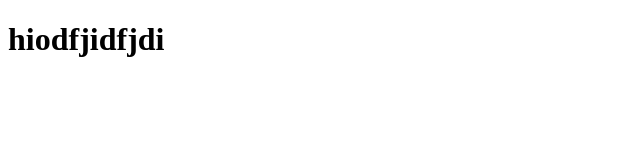
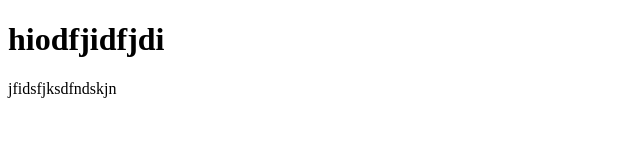
Before and after one commit to 04samiul/first_project, a plain HTML site: page index.html in a window 1280 px wide. Shown: the whole page, without its empty margins (0-640 px from the left). Drawn offline with Linux system fonts and the light colour scheme.

Commit message:
ptag added

```diff
--- a/index.html
+++ b/index.html
@@ -7,5 +7,6 @@
 </head>
 <body>
     <h1>hiodfjidfjdi</h1>
+    <p>jfidsfjksdfndskjn</p>
 </body>
 </html>
```
